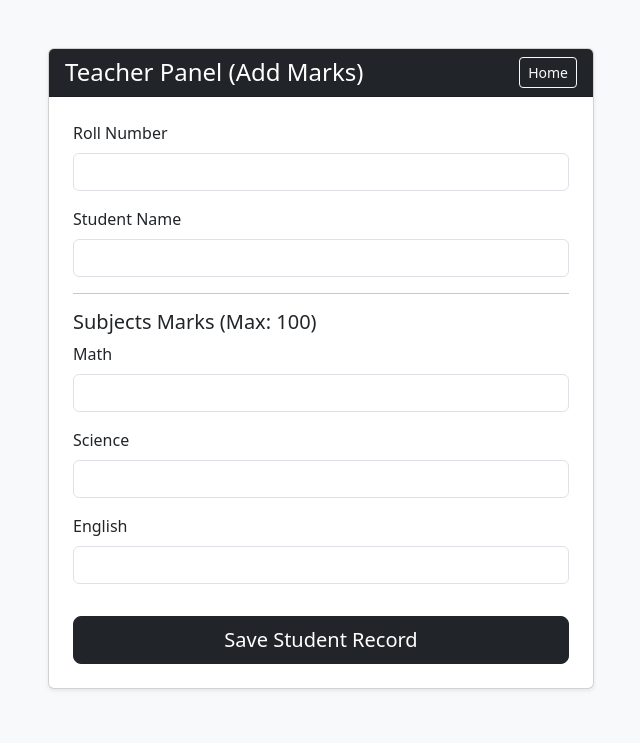
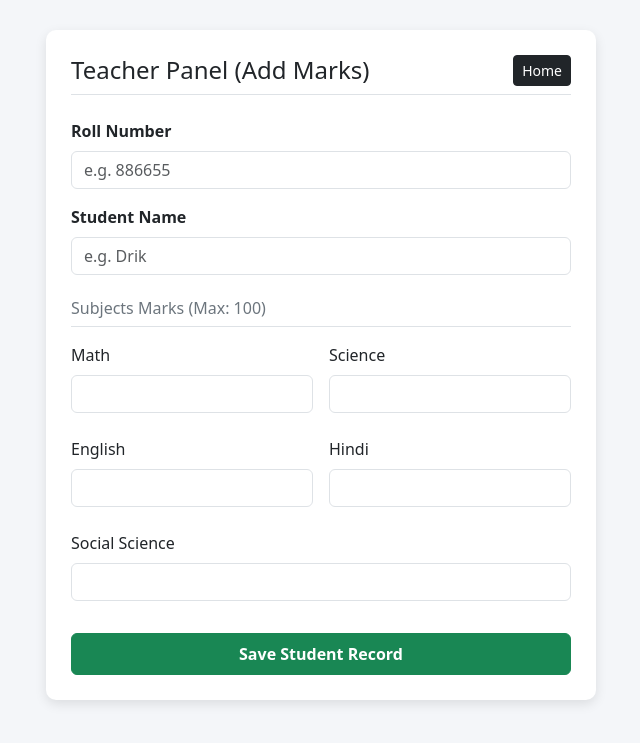
Before and after one commit to akkiaku93-tech/Smart-score-, a Flask app: page /admin in a window 1280 px wide. Shown: the top 743 px of the page, without its empty margins (319-959 px from the left). Run offline with Flask 3, Linux system fonts and the light colour scheme.

Commit message:
Update admin.html

```diff
--- a/templates/admin.html
+++ b/templates/admin.html
@@ -3,56 +3,65 @@
 <head>
     <meta charset="UTF-8">
     <meta name="viewport" content="width=device-width, initial-scale=1.0">
-    <title>Admin - Enter Scores</title>
+    <title>Teacher Panel - Entry</title>
     <link href="https://cdn.jsdelivr.net/npm/bootstrap@5.3.0/dist/css/bootstrap.min.css" rel="stylesheet">
+    <style>
+        body { background-color: #f4f6f9; padding-top: 30px; }
+        .admin-card { max-width: 550px; margin: 0 auto; background: white; border-radius: 10px; box-shadow: 0 4px 12px rgba(0,0,0,0.1); padding: 25px; }
+    </style>
 </head>
-<body class="bg-light">
-    <div class="container mt-5">
-        <div class="row justify-content-center">
-            <div class="col-md-6">
-                <div class="card shadow-sm">
-                    <div class="card-header bg-dark text-white d-flex justify-content-between align-items-center">
-                        <h4 class="mb-0">Teacher Panel (Add Marks)</h4>
-                        <a href="/" class="btn btn-sm btn-outline-light">Home</a>
+<body>
+    <div class="admin-card">
+        <div class="d-flex justify-content-between align-items-center mb-4 border-bottom pb-2">
+            <h2 class="h4 text-dark m-0">Teacher Panel (Add Marks)</h2>
+            <a href="/" class="btn btn-sm btn-dark">Home</a>
         </div>
-                    <div class="card-body p-4">
+
         {% with messages = get_flashed_messages() %}
           {% if messages %}
             {% for message in messages %}
-                              <div class="alert alert-success">{{ message }}</div>
+              <div class="alert alert-info text-center p-2" role="alert">{{ message }}</div>
             {% endfor %}
           {% endif %}
         {% endwith %}
 
         <form action="/admin" method="POST">
             <div class="mb-3">
-                                <label class="form-label">Roll Number</label>
-                                <input type="text" class="form-control" name="roll_no" required>
+                <label class="form-label fw-bold">Roll Number</label>
+                <input type="text" class="form-control" name="roll_no" placeholder="e.g. 886655" required>
             </div>
             <div class="mb-3">
-                                <label class="form-label">Student Name</label>
-                                <input type="text" class="form-control" name="name" required>
+                <label class="form-label fw-bold">Student Name</label>
+                <input type="text" class="form-control" name="name" placeholder="e.g. Drik" required>
             </div>
-                            <hr>
-                            <h5>Subjects Marks (Max: 100)</h5>
-                            <div class="mb-3">
+
+            <h6 class="text-secondary border-bottom pb-2 mt-4 mb-3">Subjects Marks (Max: 100)</h6>
+
+            <div class="row g-3">
+                <div class="col-6 mb-2">
                     <label class="form-label">Math</label>
                     <input type="number" class="form-control" name="math" min="0" max="100" required>
                 </div>
-                            <div class="mb-3">
+                <div class="col-6 mb-2">
                     <label class="form-label">Science</label>
                     <input type="number" class="form-control" name="science" min="0" max="100" required>
                 </div>
-                            <div class="mb-3">
+                <div class="col-6 mb-2">
                     <label class="form-label">English</label>
                     <input type="number" class="form-control" name="english" min="0" max="100" required>
                 </div>
-                            <button type="submit" class="btn btn-dark w-100 btn-lg mt-3">Save Student Record</button>
-                        </form>
+                <div class="col-6 mb-2">
+                    <label class="form-label">Hindi</label>
+                    <input type="number" class="form-control" name="hindi" min="0" max="100" required>
+                </div>
+                <div class="col-12 mb-3">
+                    <label class="form-label">Social Science</label>
+                    <input type="number" class="form-control" name="social_science" min="0" max="100" required>
                 </div>
             </div>
-            </div>
-        </div>
+
+            <button type="submit" class="btn btn-success w-100 mt-3 py-2 fw-bold">Save Student Record</button>
+        </form>
     </div>
 </body>
 </html>
```
Lines whose indentation alone changed are shown as unchanged.
